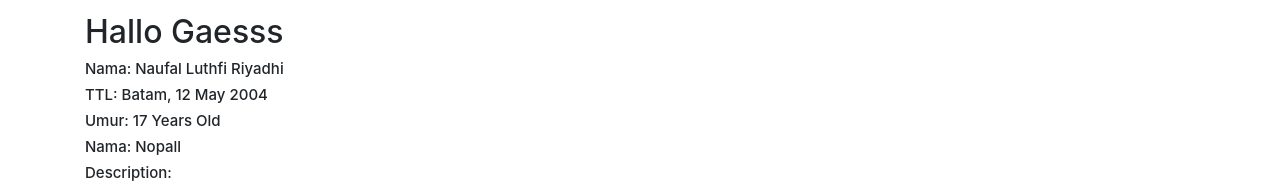
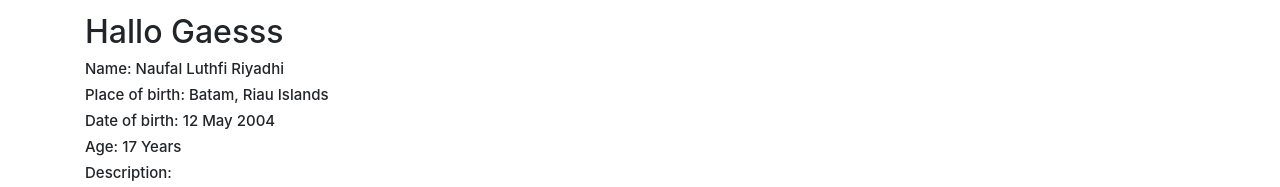
Before and after one commit to Helolutpi/portowpb, a plain HTML site: page index.html in a window 1280 px wide. Shown: the part 985-1172 px from the top of the page. Drawn offline with nearby package versions, Linux system fonts and the light colour scheme.

Commit message:
Update index.html

```diff
--- a/index.html
+++ b/index.html
@@ -110,10 +110,10 @@
         <div class="container">
             <center><img src="assets/img/perfil.png" class="img_card" alt=""></center>
             <h1 class="information">Hallo  Gaesss</h2>
-                <h2 class="subinformation">Nama: Naufal Luthfi Riyadhi</h2>
-                <h2 class="subinformation">TTL: Batam, 12 May 2004</h2>
-                <h2 class="subinformation">Umur: 17 Years Old</h2>
-                <h2 class="subinformation">Nama: Nopall</h2>
+                <h2 class="subinformation">Name: Naufal Luthfi Riyadhi</h2>
+                <h2 class="subinformation">Place of birth: Batam, Riau Islands</h2>
+                <h2 class="subinformation">Date of birth: 12 May 2004</h2>
+                <h2 class="subinformation">Age: 17 Years</h2>
                 <h2 class="subinformation">Description:</h2>
                 <p class="description">Doing it with passion. My name is Naufal Luthfi Riyadhi. In my 17 years of life I have experienced things like Producing Video, Graphic Designing, Fullstack Programming, etc. But one thing I always stick with is, I always do it as my passion, and that’s what makes it the best.</p>
 
```
